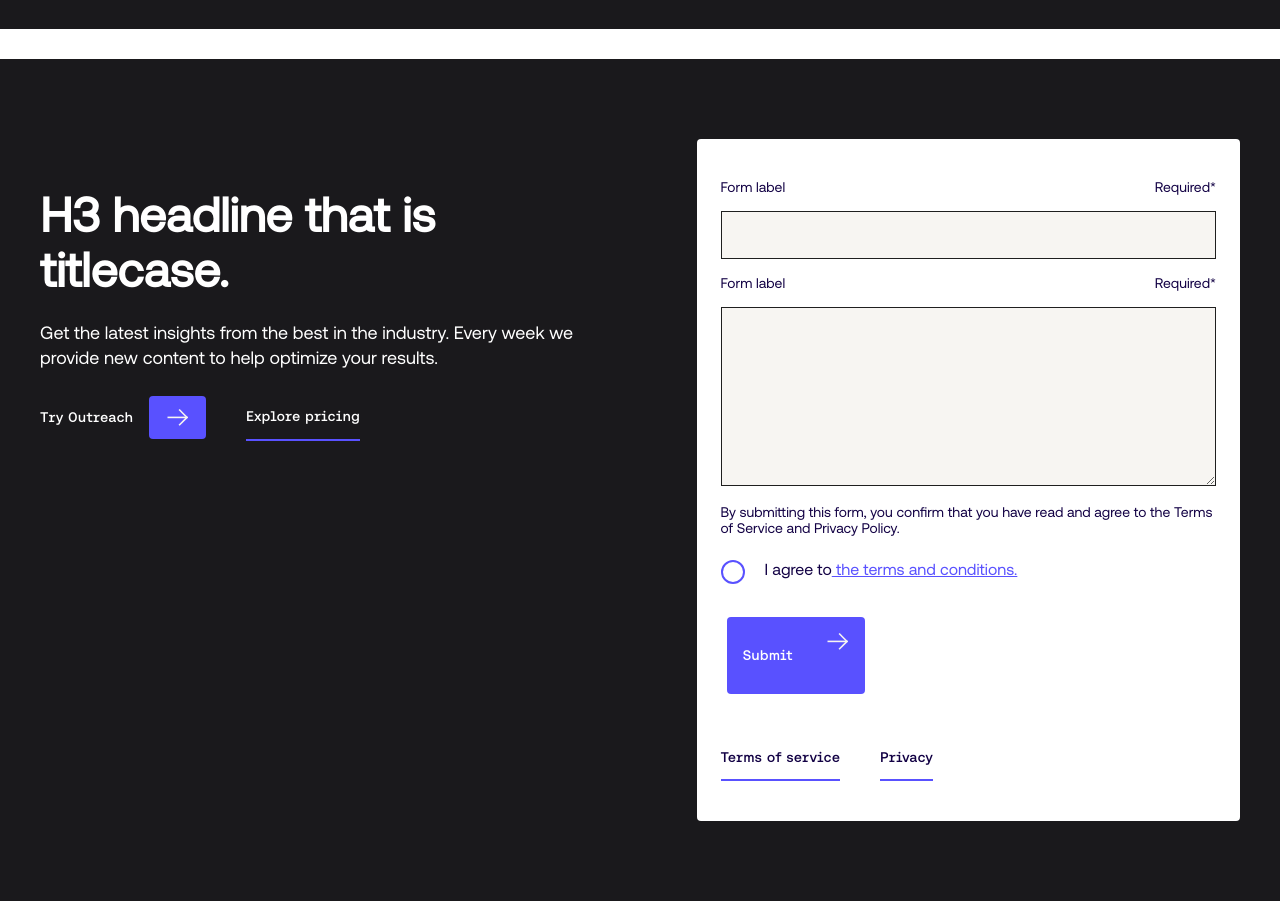
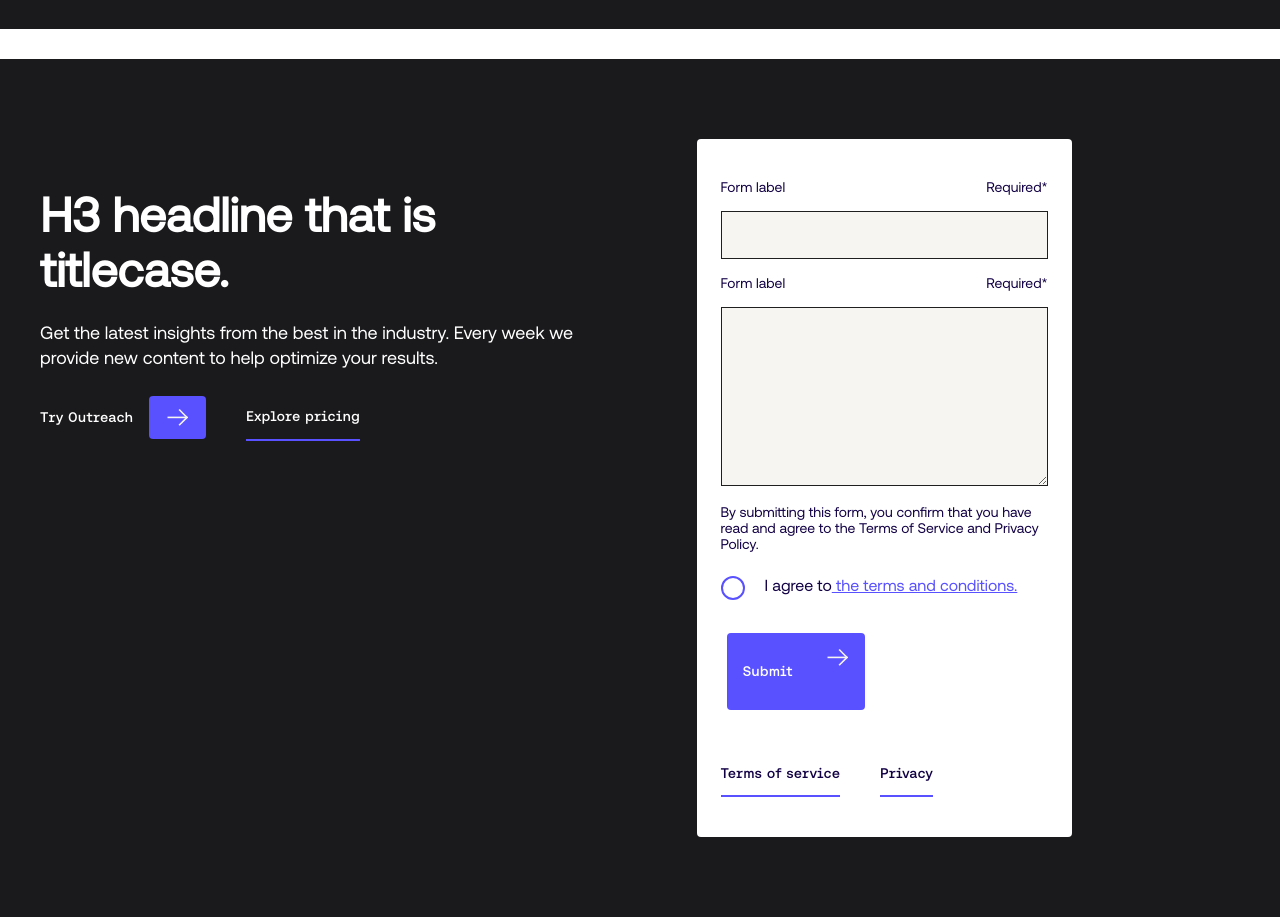
Before and after one commit to ErickRoo/pxpl, a Next.js app: page /components/PreFooter in a window 1280 px wide. Shown: the part 980-1897 px from the top of the page. Built offline with nearby package versions, Linux system fonts and the light colour scheme.

Commit message:
fix: set max width to form

```diff
--- a/components/generic/form-placeholder/form-placeholder.module.scss
+++ b/components/generic/form-placeholder/form-placeholder.module.scss
@@ -4,7 +4,7 @@
 }
 
 .form {
-  min-height: 10rem;
+  max-width: 37.5rem;
   background-color: #fff;
   border-radius: 0.4rem;
   padding: 4rem 2.4rem;
@@ -12,6 +12,10 @@
   > p {
     font-size: 1.4rem;
     margin-bottom: 2.4rem;
+  }
+
+  @screen md {
+    max-width: 40rem;
   }
 }
 
```
